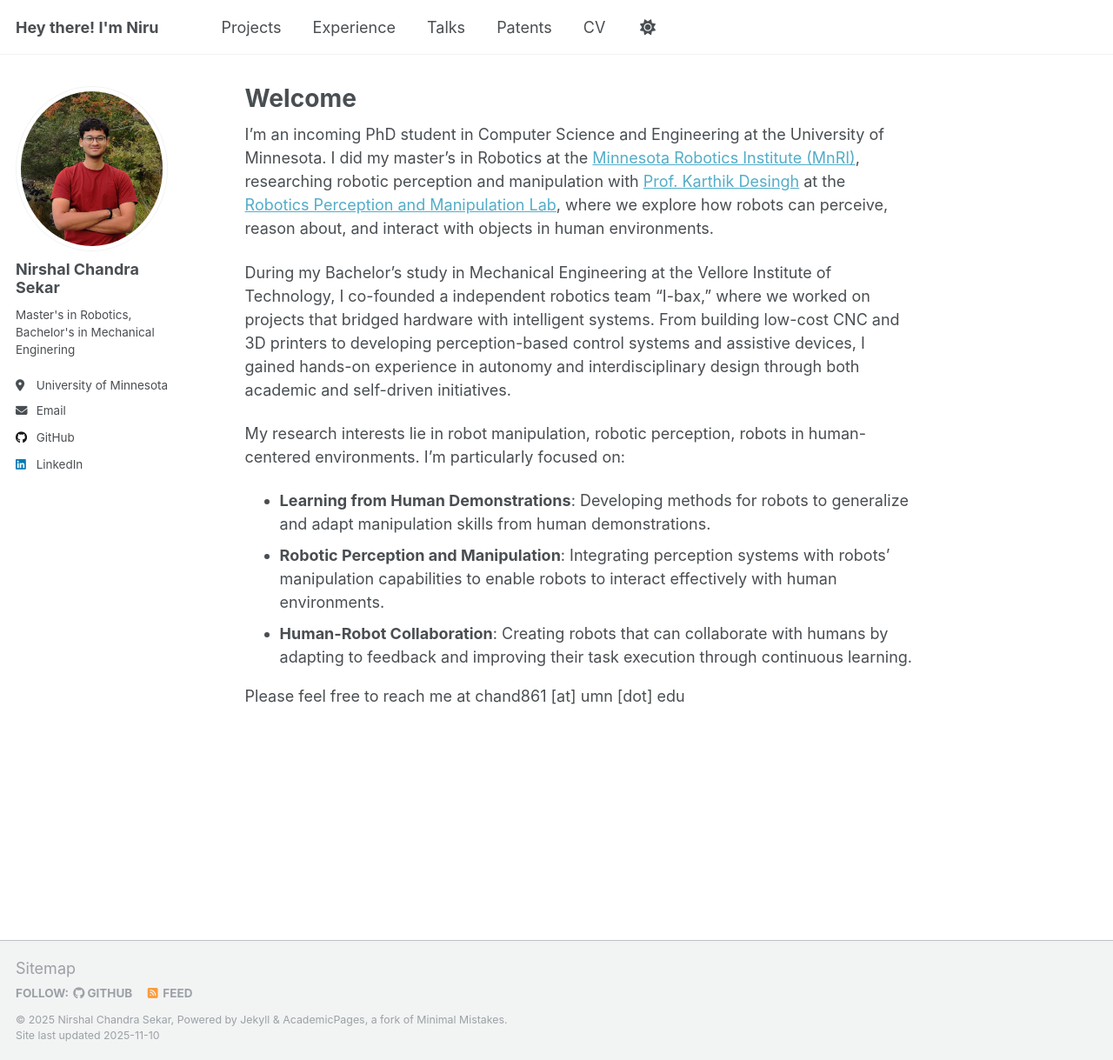
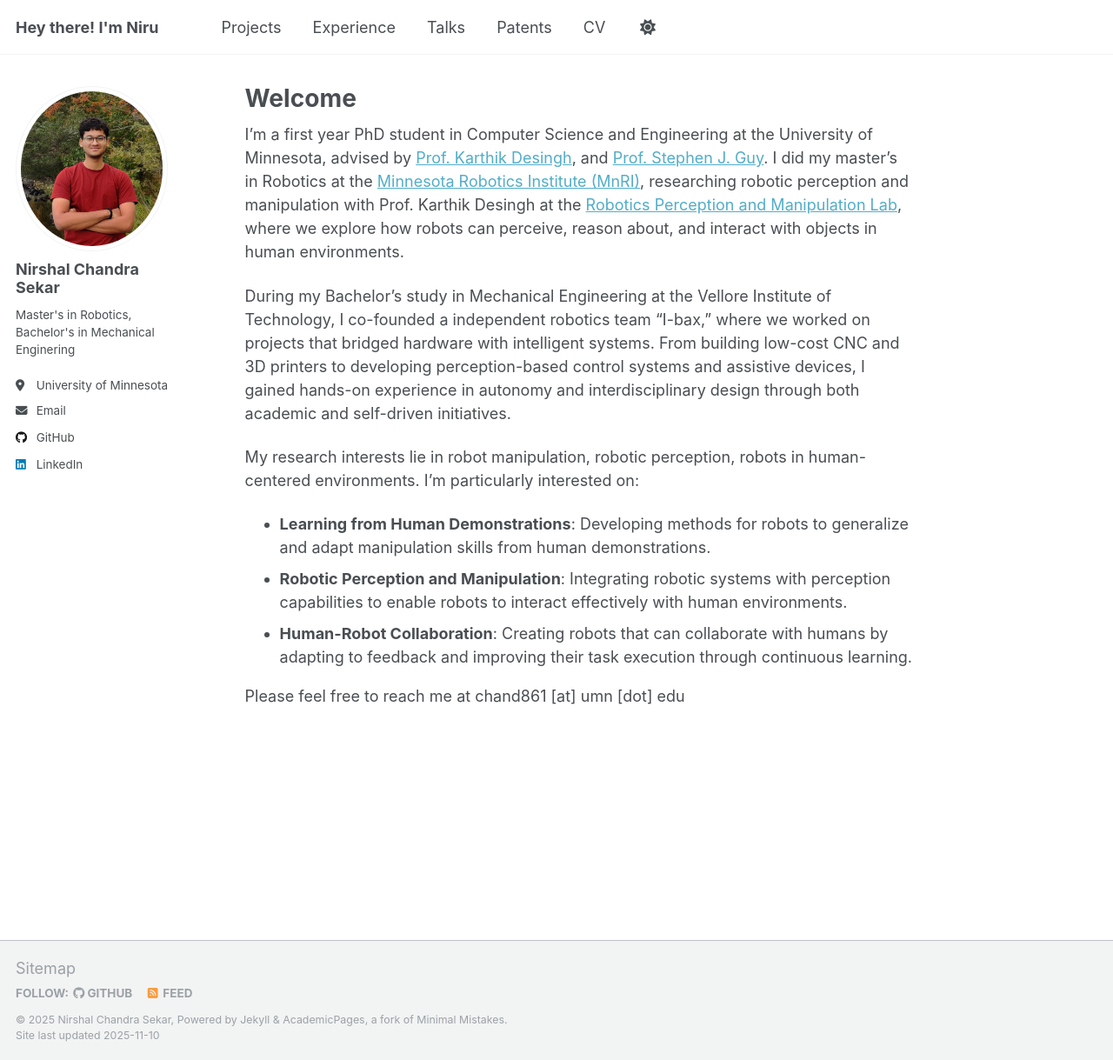
Before and after one commit to NirshalChandraSekar/NirshalChandraSekar.github.io, a Jekyll site: the page built from _pages/about.md, in a window 1280 px wide and 1219 px high. Shown: the whole window at 87% size. Built offline with Jekyll 4.4.1, drawn with Linux system fonts in a browser that asks for light colours.

Commit message:
updating personal info

```diff
--- a/_pages/about.md
+++ b/_pages/about.md
@@ -7,13 +7,13 @@ redirect_from:
   - /about.html
 ---
 
-I'm an incoming PhD student in Computer Science and Engineering at the University of Minnesota. I did my master's in Robotics at the [Minnesota Robotics Institute (MnRI)](https://cse.umn.edu/mnri), researching robotic perception and manipulation with [Prof. Karthik Desingh](https://www.karthikdesingh.com) at the [Robotics Perception and Manipulation Lab](https://rpm-lab.github.io/), where we explore how robots can perceive, reason about, and interact with objects in human environments.
+I'm a first year PhD student in Computer Science and Engineering at the University of Minnesota, advised by [Prof. Karthik Desingh](https://www.karthikdesingh.com), and [Prof. Stephen J. Guy](https://www-users.cse.umn.edu/~sjguy/). I did my master's in Robotics at the [Minnesota Robotics Institute (MnRI)](https://cse.umn.edu/mnri), researching robotic perception and manipulation with Prof. Karthik Desingh at the [Robotics Perception and Manipulation Lab](https://rpm-lab.github.io/), where we explore how robots can perceive, reason about, and interact with objects in human environments.
 
 During my Bachelor's study in Mechanical Engineering at the Vellore Institute of Technology, I co-founded a independent robotics team “I-bax,” where we worked on projects that bridged hardware with intelligent systems. From building low-cost CNC and 3D printers to developing perception-based control systems and assistive devices, I gained hands-on experience in autonomy and interdisciplinary design through both academic and self-driven initiatives.
 
-My research interests lie in robot manipulation, robotic perception, robots in human-centered environments. I’m particularly focused on:
+My research interests lie in robot manipulation, robotic perception, robots in human-centered environments. I’m particularly interested on:
 - **Learning from Human Demonstrations**: Developing methods for robots to generalize and adapt manipulation skills from human demonstrations.
-- **Robotic Perception and Manipulation**: Integrating perception systems with robots' manipulation capabilities to enable robots to interact effectively with human environments.
+- **Robotic Perception and Manipulation**: Integrating robotic systems with perception capabilities to enable robots to interact effectively with human environments.
 - **Human-Robot Collaboration**: Creating robots that can collaborate with humans by adapting to feedback and improving their task execution through continuous learning.
 
 Please feel free to reach me at chand861 [at] umn [dot] edu
```
Also changed, not shown: _pages/portfolio.md (+1 -1 lines), _pages/talks.md (+1 -0 lines).
